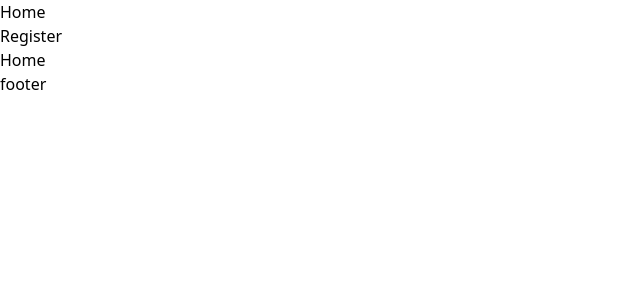
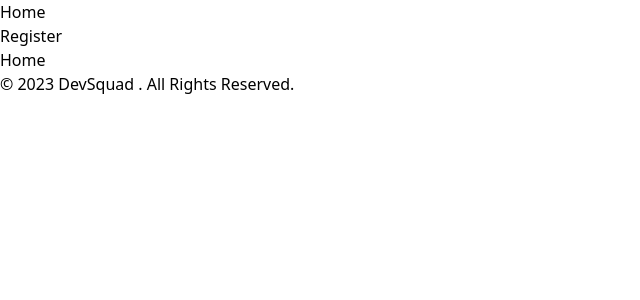
Before and after one commit to FbW-WD-23-D06/spa-useContext, a React (Vite) app: page / in a window 1280 px wide. Shown: the top 300 px of the page, without its empty margins (0-640 px from the left). Built offline with nearby package versions, Linux system fonts and the light colour scheme.

Commit message:
feature: footer component

```diff
--- /dev/null
+++ b/src/features/navigation/layout/Footer.tsx
@@ -0,0 +1,11 @@
+export default function Footer() {
+  return (
+    <footer className="bg-white dark:bg-gray-800">
+      <div className="w-full mx-auto max-w-screen-xl p-4 md:flex md:items-center md:justify-between">
+        <span className="text-sm text-gray-500 sm:text-center dark:text-gray-400">
+          © 2023 DevSquad . All Rights Reserved.
+        </span>
+      </div>
+    </footer>
+  );
+}
--- a/src/features/navigation/layout/Layout.tsx
+++ b/src/features/navigation/layout/Layout.tsx
@@ -1,3 +1,4 @@
+import Footer from "./Footer";
 import Header from "./Header";
 import { Outlet } from "react-router-dom";
 
@@ -6,7 +7,7 @@
     <div className="h-screen">
       <Header />
       <Outlet />
-      <footer className="bg-red-500 h-8">footer</footer>
+      <Footer />
     </div>
   );
 }
```
